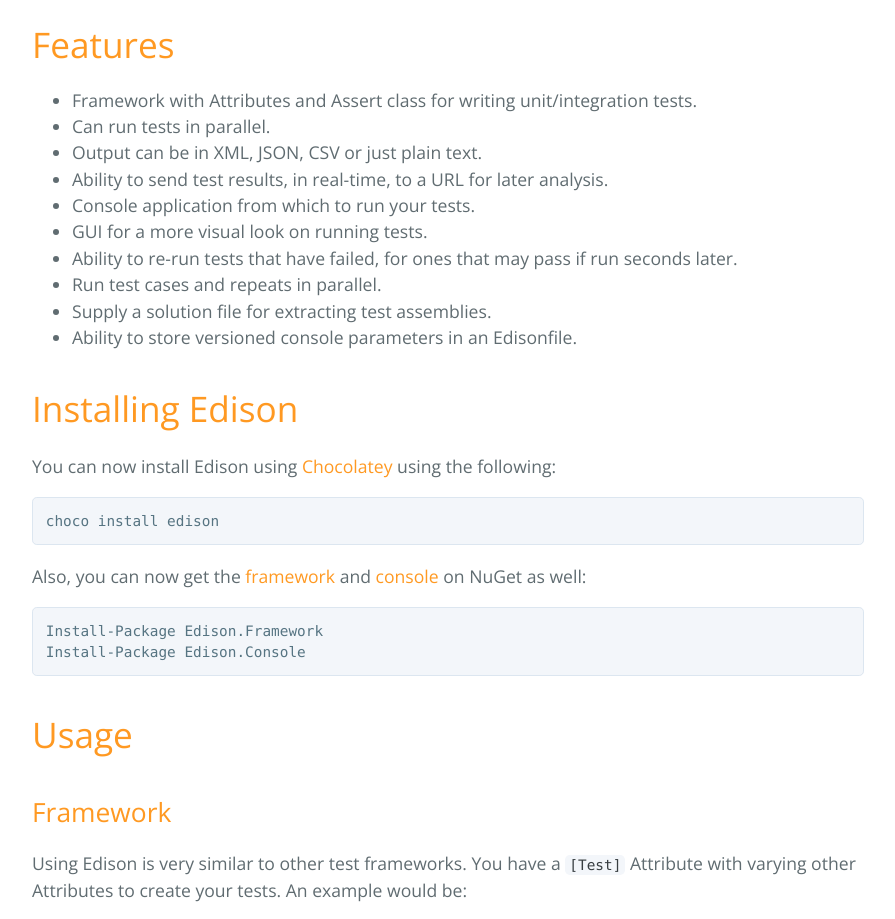
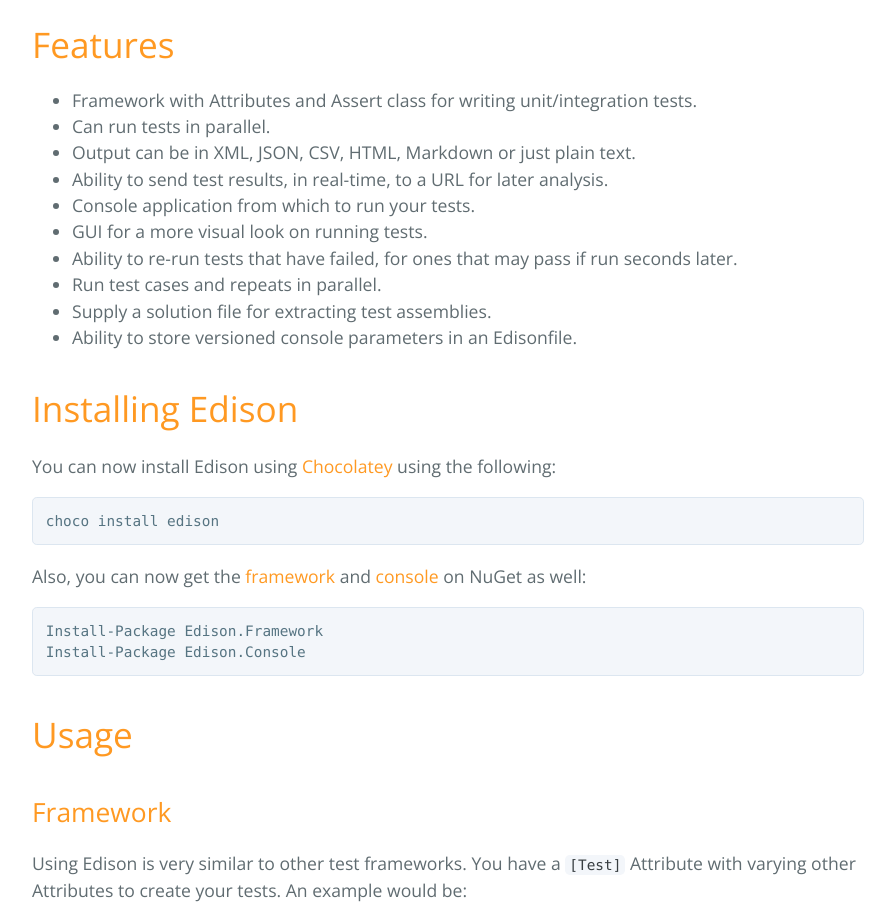
Before and after one commit to Badgerati/Edison, a plain HTML site: page index.html in a window 1280 px wide. Shown: the part 1300-2219 px from the top of the page, without its empty margins (192-1087 px from the left). Drawn offline with nearby package versions, Linux system fonts and the light colour scheme.

Commit message:
Updates for additional output types

```diff
--- a/index.html
+++ b/index.html
@@ -43,7 +43,7 @@ Many features, such as Attributes, are similar to other test frameworks for a mo
 <ul>
 <li>Framework with Attributes and Assert class for writing unit/integration tests.</li>
 <li>Can run tests in parallel.</li>
-<li>Output can be in XML, JSON, CSV or just plain text.</li>
+<li>Output can be in XML, JSON, CSV, HTML, Markdown or just plain text.</li>
 <li>Ability to send test results, in real-time, to a URL for later analysis.</li>
 <li>Console application from which to run your tests.</li>
 <li>GUI for a more visual look on running tests.</li>
```
